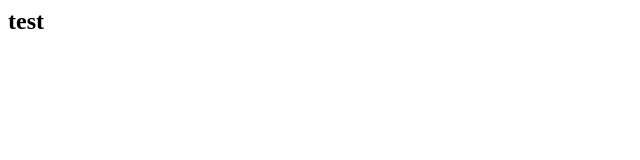
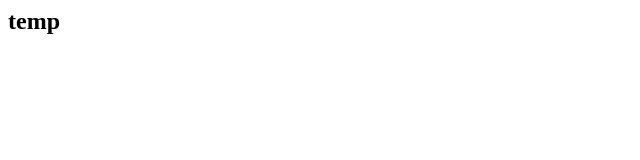
Before and after one commit to Drazail/Drazail.github.io, a plain HTML site: page index.html in a window 1280 px wide. Shown: the full height of the page, 0-640 px from the left. Drawn offline with Linux system fonts and the light colour scheme.

Commit message:
Update index.html

```diff
--- a/index.html
+++ b/index.html
@@ -1 +1 @@
-<h2>test<h2/>
+<h2>temp<h2/>
```
